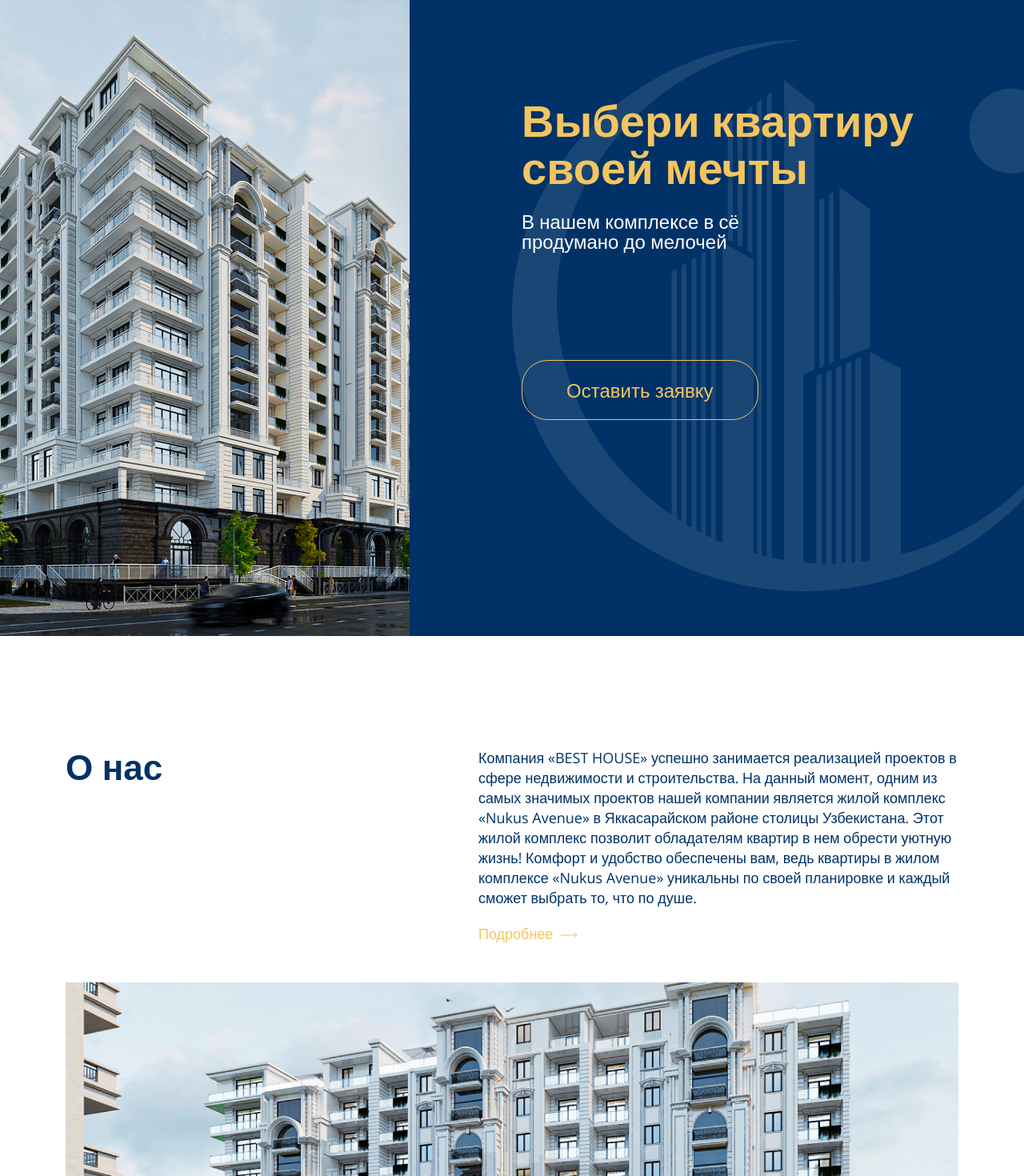
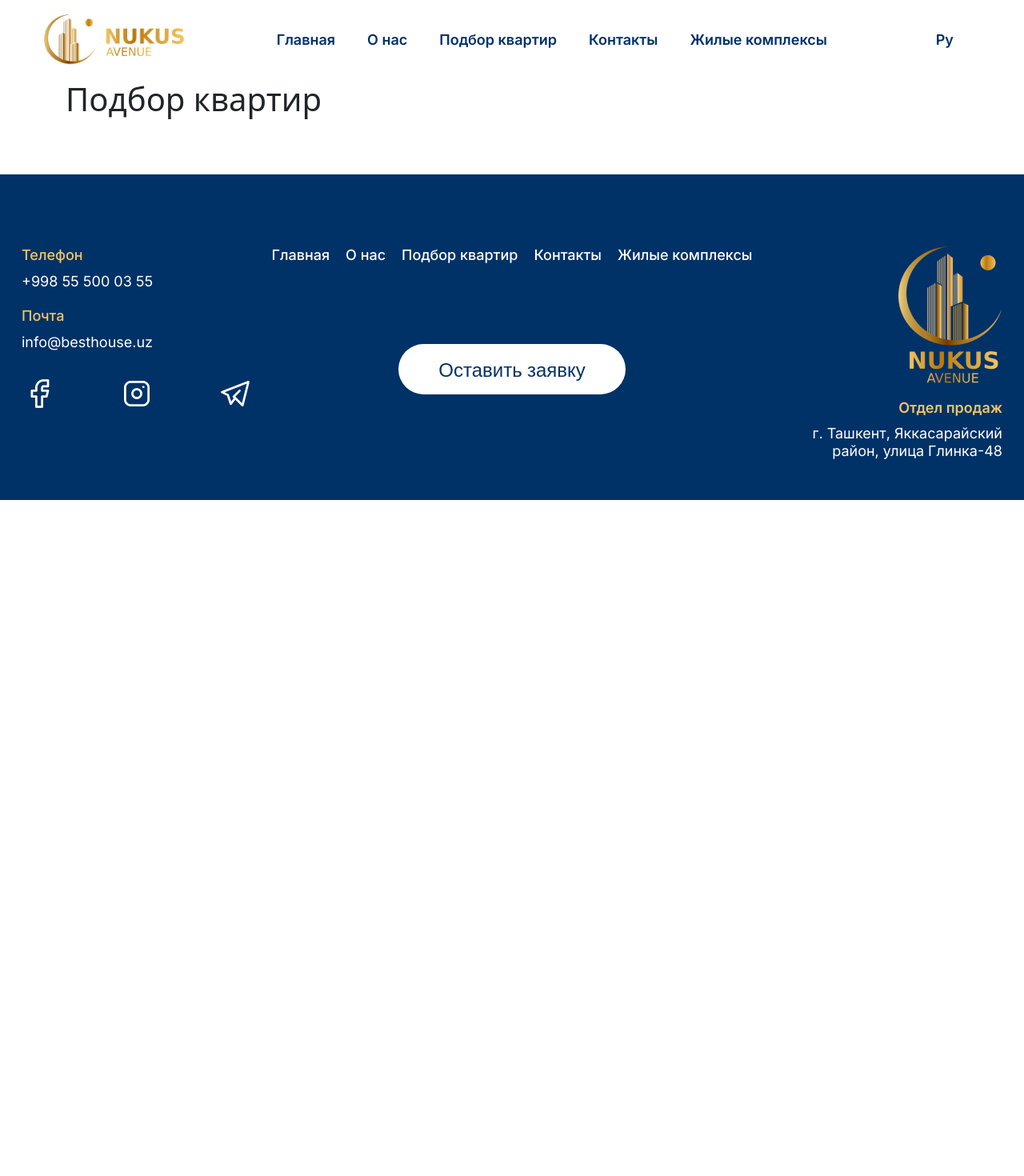
Before and after one commit to 7Davronbek/nukus-avenue-app, a React (Create React App) app: page /selection-of-apartment in a window 1280 px wide. Shown: the top 1470 px of the page at 80% size. After the commit the page ends 800 px from the top, so only its background shows below. Built offline with nearby package versions, Linux system fonts and the light colour scheme.

Commit message:
nukus-avenue-app

```diff
--- a/package.json
+++ b/package.json
@@ -10,6 +10,7 @@
     "node-sass": "^7.0.1",
     "react": "^18.2.0",
     "react-dom": "^18.2.0",
+    "react-router-dom": "^6.3.0",
     "react-scripts": "5.0.1",
     "reactstrap": "^9.1.2",
     "sass": "^1.53.0",
--- a/src/App.js
+++ b/src/App.js
@@ -1,22 +1,24 @@
 import React from "react";
-import About from "./components/About";
-import Benefites from "./components/Benefites";
-import Find from "./components/Find";
+import { BrowserRouter, Route, Routes } from "react-router-dom";
 import Footer from "./components/Footer";
-import Future from "./components/Future";
-import Header from "./components/Header";
 import Navbar from "./components/Navbar";
+import Main from "./pages/Main";
+import SelectionOfApartment from "./pages/SelectionOfApartment";
 
 function App() {
   return (
     <>
-      <Navbar />
-      <Header />
-      <About />
-      <Find />
-      <Benefites />
-      <Future />
-      <Footer />
+      <BrowserRouter>
+        <Navbar />
+        <Routes>
+          <Route path="/" element={<Main />} />
+          <Route
+            path="/selection-of-apartment"
+            element={<SelectionOfApartment />}
+          />
+        </Routes>
+        <Footer />
+      </BrowserRouter>
     </>
   );
 }
--- a/src/components/Navbar.jsx
+++ b/src/components/Navbar.jsx
@@ -1,4 +1,5 @@
 import React from 'react'
+import { Link } from 'react-router-dom'
 
 const Navbar = () => {
   return (
@@ -6,14 +7,14 @@ const Navbar = () => {
       <div className="Navbar">
         <div className="row align-items-center justify-content-between">
           <div className="col-2">
-            <a className='nav_logo' href=""><img className='w-100' src="/image/Logo.png" alt="" /></a>
+            <Link className='nav_logo' to="/"><img className='w-100' src="/image/Logo.png" alt="" /></Link>
           </div>
           <div className="col-9 d-flex justify-content-center">
-            <a className='nav_a' href="">Главная</a>
-            <a className='nav_a' href="">О нас</a>
-            <a className='nav_a' href="">Подбор квартир</a>
-            <a className='nav_a' href="">Контакты</a>
-            <a className='nav_a' href="">Жилые комплексы</a>
+            <Link className='nav_a' to="/">Главная</Link>
+            <Link className='nav_a' to="/">О нас</Link>
+            <Link className='nav_a' to="/selection-of-apartment">Подбор квартир</Link>
+            <Link className='nav_a' to="/">Контакты</Link>
+            <Link className='nav_a' to="/">Жилые комплексы</Link>
           </div>
           <div className="col-1">
             <div className="nav_li">
--- /dev/null
+++ b/src/components/apartment/ApartmentHeader.jsx
@@ -0,0 +1,17 @@
+import React from 'react'
+
+const ApartmentHeader = () => {
+  return (
+    <div className='ApartmentHeader'>
+      <div className="container">
+        <div className="row">
+          <div className="col-12">
+            <h1>Подбор квартир</h1>
+          </div>
+        </div>
+      </div>
+    </div>
+  )
+}
+
+export default ApartmentHeader
--- /dev/null
+++ b/src/pages/Main.jsx
@@ -0,0 +1,22 @@
+import React from 'react'
+import About from '../components/About'
+import Benefites from '../components/Benefites'
+import Find from '../components/Find'
+import Future from '../components/Future'
+import Header from '../components/Header'
+
+const Main = () => {
+    return (
+        <>
+
+            <Header />
+            <About />
+            <Find />
+            <Benefites />
+            <Future />
+
+        </>
+    )
+}
+
+export default Main
--- /dev/null
+++ b/src/pages/SelectionOfApartment.jsx
@@ -0,0 +1,12 @@
+import React from 'react'
+import ApartmentHeader from '../components/apartment/ApartmentHeader'
+
+const SelectionOfApartment = () => {
+    return (
+        <>
+            <ApartmentHeader />
+        </>
+    )
+}
+
+export default SelectionOfApartment
--- a/src/style/main.scss
+++ b/src/style/main.scss
@@ -1,4 +1,8 @@
 @import url('https://fonts.googleapis.com/css2?family=Inter:wght@400;500;600;700&family=Open+Sans:wght@400;500;600;700&display=swap');
+
+$yellow: #F3C561;
+$blue: #003267;
+$white: #fff;
 
 :root {
     overflow-x: hidden;
@@ -64,7 +68,7 @@ body {
         display: flex;
         justify-content: center;
         align-items: center;
-        display: none;
+        // display: none;
 
         .nav_a {
             font-family: 'Inter', sans-serif;
```
Also changed, not shown: 1 other file (tests, documents, lock files or other folders).
